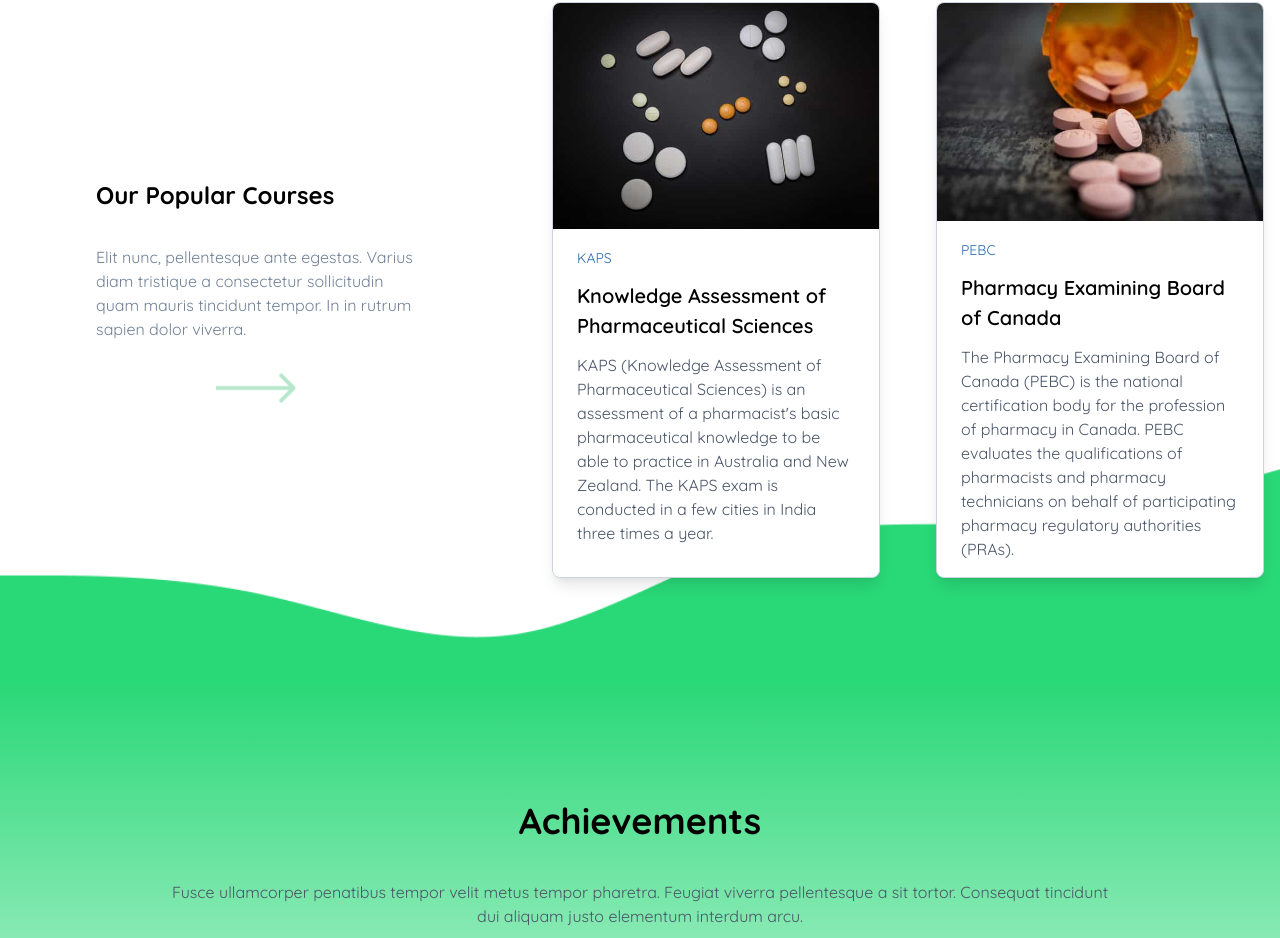
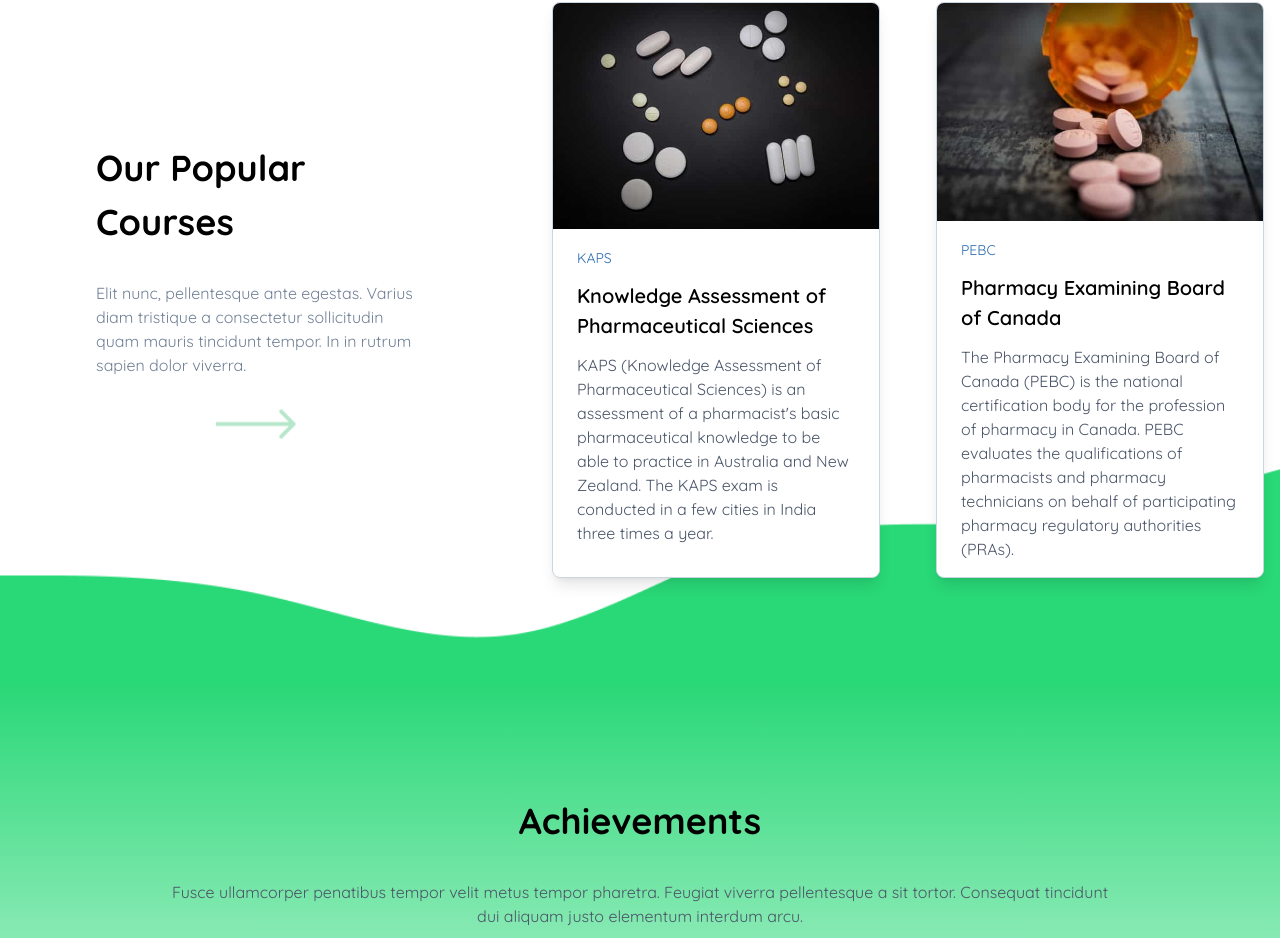
Before and after one commit to dheeraj-murali/zeal-academy, a React (Create React App) app: page / in a window 1280 px wide. Shown: the part 902-1840 px from the top of the page. Built offline with nearby package versions, Linux system fonts and the light colour scheme.

Commit message:
style(text): bigger title

```diff
--- a/src/containers/Courses/index.tsx
+++ b/src/containers/Courses/index.tsx
@@ -12,7 +12,7 @@
 		>
 			<div className='flex flex-wrap my-10 py-10'>
 				<div className='flex flex-col justify-center text-center md:text-left space-y-8 w-full md:w-2/5 pl-8 md:pl-24 pr-8 lg:px-24'>
-					<h2 className='text-2xl font-bold antialiased text-current'>
+					<h2 className='text-4xl font-bold antialiased text-current'>
 						Our Popular Courses
 					</h2>
 					<p className='text-gray-600'>
```
